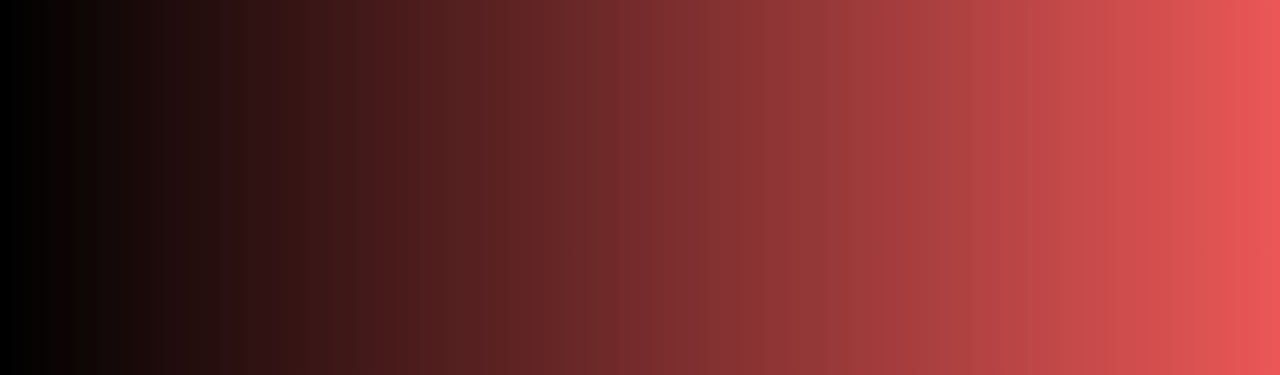
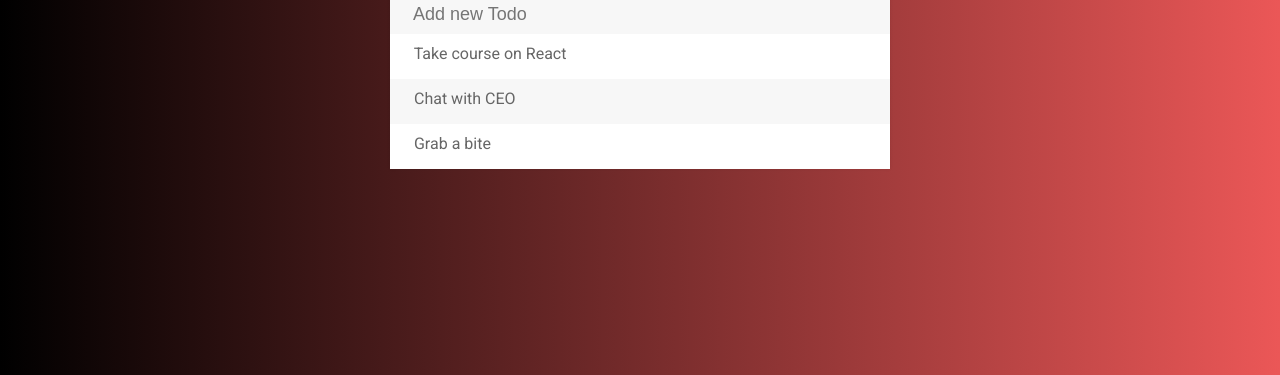
Before and after one commit to BlessedYahaya/Makarios1214.github.io, a plain HTML site: page index.html in a window 1280 px wide. Shown: the part 254-629 px from the top of the page. Drawn offline with Linux system fonts and the light colour scheme.

Commit message:
Third Edit

```diff
--- a/assets/css/todo.css
+++ b/assets/css/todo.css
@@ -82,8 +82,8 @@ float: right;
 
 #container{
 	background: #f7f7f7;
-	width: 400px;
-	margin: 50% auto;
+	width: 500px;
+	margin: 200px auto;
 	box-shadow: 0 0 3px rgba(0,0,0,0.1);
 
 }
```
